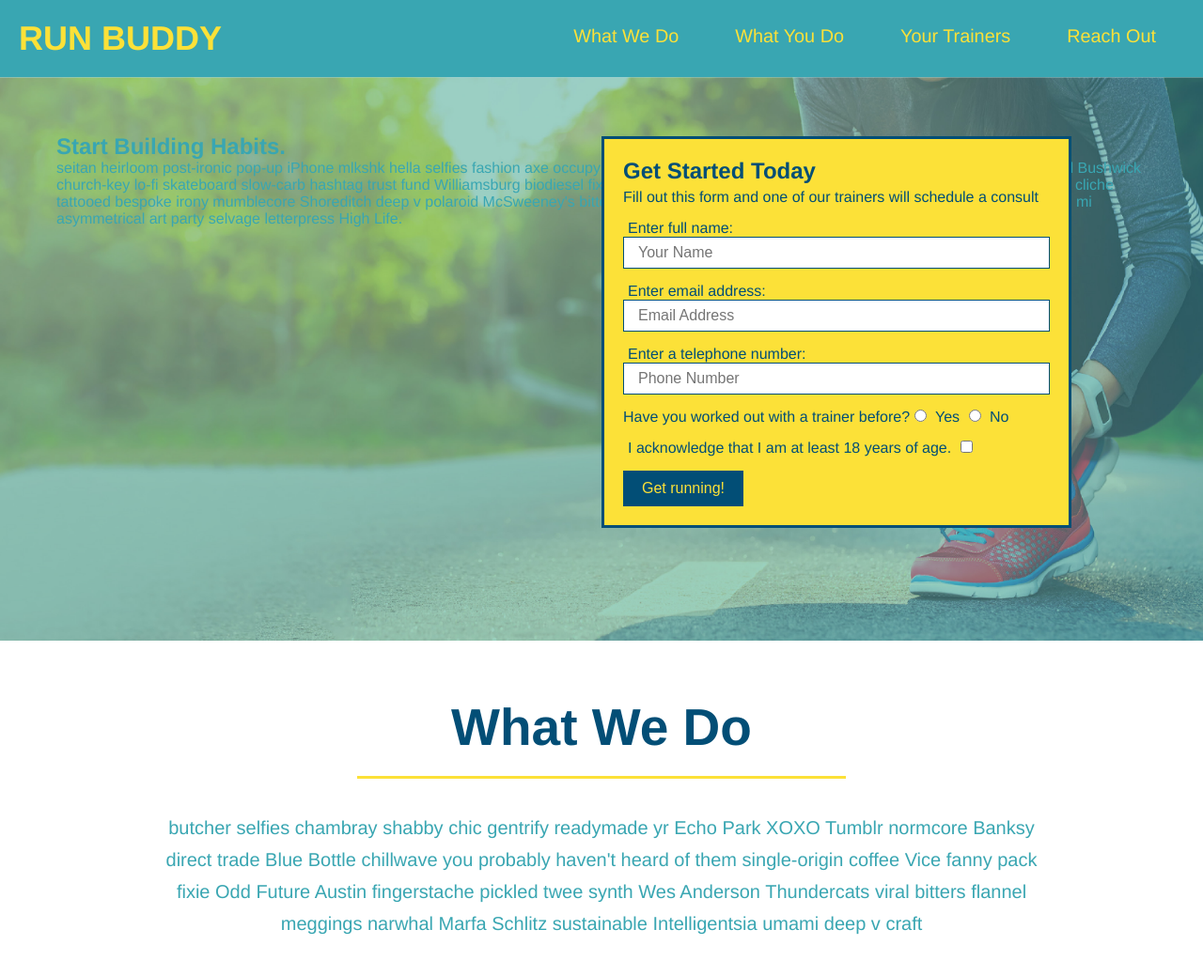
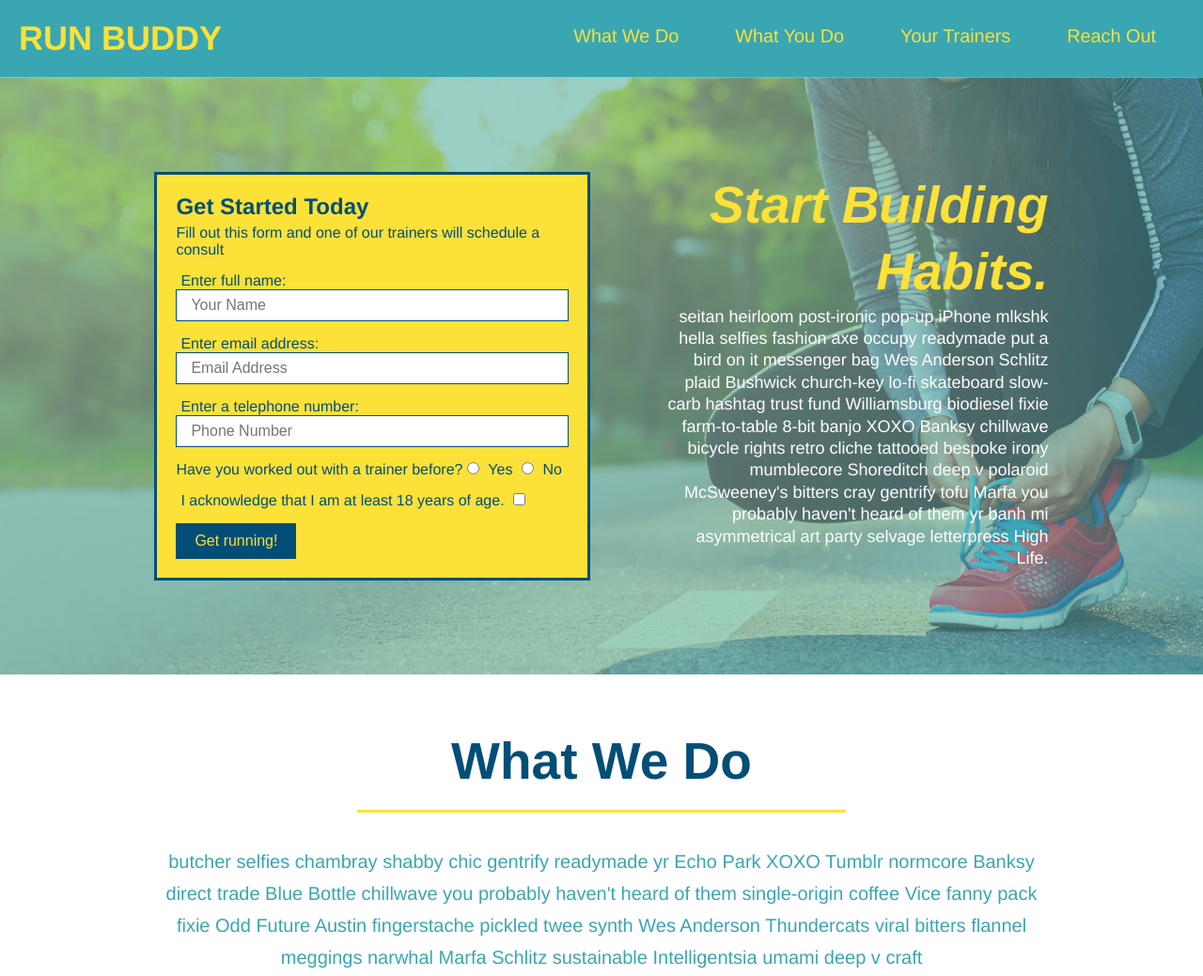
Before and after one commit to FrankShock/run-buddy, a plain HTML site: page index.html in a window 1280 px wide. Shown: the top 1039 px of the page at 94% size. Drawn offline with Linux system fonts and the light colour scheme.

Commit message:
add flexbox to the hero

```diff
--- a/assets/css/style.css
+++ b/assets/css/style.css
@@ -46,15 +46,16 @@ body {
       background: #fce138;
       width:100%;
       padding: 40px 35px;
+      display: flex;
+      justify-content: space-between;
+      flex-wrap: wrap;
   }
   footer h2  {
-      display: inline;
       color: #024e76;
       font-size:  30px;
       margin: 0;
   }
   footer div {
-      float: right;
       line-height: 1.5;
       text-align: right;
   }
@@ -66,26 +67,37 @@ body {
   }
   .hero {
     background-image:url("../images/hero-bg.jpg");
-    height: 600px;
     background-size: cover;
     background-position: center;
-    position: relative;
+    display: flex;
+    justify-content: center;
+    flex-wrap: wrap;
   }
   .hero-form {
     background-color: #fce138;
     padding: 20px;
-    width: 500px;
     color: #024e76;
     border-style: solid;
     border-width: 3px;
     border-color:#024e76;
     border: solid 3px #024e76;
     padding: 20px;
-    width: 500px;
     color: #024e76;
-    position: absolute;
-    bottom: 120px;
-    right: 140px;
+    width: 40%;
+    margin: 3.5%
+  }
+  .hero-cta {
+    width: 35%;
+    text-align: right;
+    margin: 3.5%;
+    color: #fff;
+    font-size: 18px;
+    line-height: 1.3;
+  }
+  .hero-cta h2 {
+    font-style: italic;
+    font-size: 55px;
+    color: #fce138;
   }
   .hero-form h3 {
     font-size: 24px;
```
